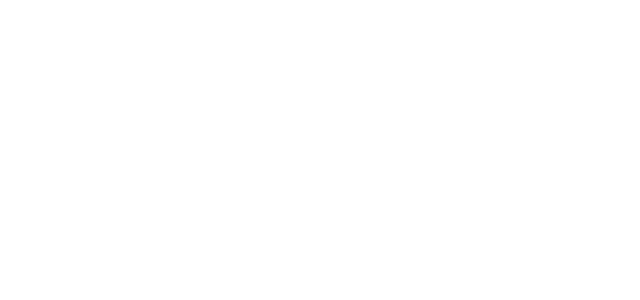
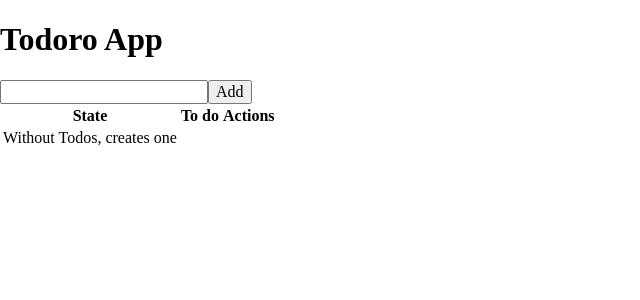
Before and after one commit to wenanoshe/night-todo-app, a React (Vite) app: page / in a window 1280 px wide. Shown: the top 300 px of the page, without its empty margins (0-640 px from the left). Built offline with nearby package versions, Linux system fonts and the light colour scheme.

Commit message:
Finished Functions and adding some dependencies - Create, delete, and deleted functions in local Storage - Added normalize and sass as dependencies

```diff
--- a/index.html
+++ b/index.html
@@ -4,7 +4,7 @@
     <meta charset="UTF-8" />
     <link rel="icon" type="image/svg+xml" href="/vite.svg" />
     <meta name="viewport" content="width=device-width, initial-scale=1.0" />
-    <title>Vite + React</title>
+    <title>Todo app</title>
   </head>
   <body>
     <div id="root"></div>
--- a/package.json
+++ b/package.json
@@ -9,8 +9,10 @@
     "preview": "vite preview --port 8080"
   },
   "dependencies": {
+    "normalize.css": "^8.0.1",
     "react": "^18.2.0",
-    "react-dom": "^18.2.0"
+    "react-dom": "^18.2.0",
+    "sass": "^1.54.8"
   },
   "devDependencies": {
     "@types/react": "^18.0.17",
--- a/src/App.jsx
+++ b/src/App.jsx
@@ -1,11 +1,12 @@
-import "./App.css";
+import "./App.scss";
 
-import Todo from "./components/Todo";
+import Todos from "./components/Todos";
 
 function App() {
   return (
     <>
-      <Todo />
+      <h1 className="appTitle">Todoro App</h1>
+      <Todos />
     </>
   );
 }
--- /dev/null
+++ b/src/components/EditItemForm.jsx
@@ -0,0 +1,27 @@
+import { useState } from "react";
+
+const EditItemForm = ({ body, onUpdate }) => {
+  const [newValue, setNewValue] = useState(body ?? "");
+
+  const handleClick = (e) => {
+    e.preventDefault();
+    if (newValue.length > 0) {
+      onUpdate(newValue);
+    } else alert("Why you need an empty value?");
+  };
+
+  return (
+    <form>
+      <input
+        type="text"
+        value={newValue}
+        onChange={(e) => setNewValue(e.target.value)}
+      />
+      <button type="submit" onClick={handleClick}>
+        Update
+      </button>
+    </form>
+  );
+};
+
+export default EditItemForm;
--- a/src/components/Todo.jsx
+++ /dev/null
@@ -1,5 +0,0 @@
-const Todo = () => {
-  return <div></div>;
-};
-
-export default Todo;
--- /dev/null
+++ b/src/components/TodoItem.jsx
@@ -0,0 +1,37 @@
+import { useState } from "react";
+import EditItemForm from "./EditItemForm";
+
+const TodoList = ({
+  item,
+  handleDeleteItem,
+  handleUpdate,
+  handleCompleted,
+}) => {
+  const [isEdit, setIsEdit] = useState(false);
+
+  const onUpdate = (newValue) => {
+    handleUpdate(item.id, newValue);
+    setIsEdit(false);
+  };
+
+  return isEdit ? (
+    <tr>
+      <td span="3">
+        <EditItemForm body={item.body} onUpdate={onUpdate} />
+      </td>
+    </tr>
+  ) : (
+    <tr>
+      <td>
+        <input type="checkbox" onChange={() => handleCompleted(item.id)} />
+      </td>
+      <td>{item.body}</td>
+      <td>
+        <button onClick={() => setIsEdit(true)}>Edit</button>
+        <button onClick={() => handleDeleteItem(item.id)}>Delete</button>
+      </td>
+    </tr>
+  );
+};
+
+export default TodoList;
--- /dev/null
+++ b/src/components/Todos.jsx
@@ -0,0 +1,97 @@
+import { useEffect, useState } from "react";
+import TodoItem from "./TodoItem";
+
+const initialTodos = JSON.parse(localStorage.getItem("todos")) || [];
+
+const Todos = () => {
+  const [todos, setTodos] = useState(initialTodos);
+  const [newTodoBody, setNewTodoBody] = useState("");
+
+  useEffect(() => {
+    localStorage.setItem("todos", JSON.stringify(todos));
+  }, [todos]);
+
+  const handleClick = (e) => {
+    e.preventDefault();
+
+    if (newTodoBody.length > 0) {
+      const todoCopy = [...todos];
+
+      const id = crypto.randomUUID();
+      const newItem = { id, body: newTodoBody, completed: false };
+      todoCopy.unshift(newItem);
+
+      setTodos(todoCopy);
+
+      setNewTodoBody("");
+    } else alert("Add some data");
+  };
+
+  const handleChange = (e) => {
+    setNewTodoBody(e.target.value);
+  };
+
+  const handleDeleteItem = (id) => {
+    const confirmDeletion = confirm("Are you sure that you want to delete it?");
+    if (confirmDeletion) {
+      const newTodo = todos.filter((item) => item.id !== id);
+      setTodos(newTodo);
+      return;
+    }
+    return;
+  };
+
+  const handleUpdate = (id, newValue) => {
+    const temp = [...todos];
+    const item = temp.find((item) => item.id === id);
+    item.body = newValue;
+    setTodos([...temp]);
+  };
+
+  const handleCompleted = (id) => {
+    const temp = [...todos];
+
+    const item = temp.find((item) => item.id === id);
+    item.completed = true;
+    setTodos(temp);
+  };
+
+  return (
+    <div>
+      <form>
+        <input type="text" onChange={handleChange} value={newTodoBody} />
+        <button type="submit" onClick={handleClick}>
+          Add
+        </button>
+      </form>
+      <table>
+        <thead>
+          <tr>
+            <th>State</th>
+            <th>To do</th>
+            <th>Actions</th>
+          </tr>
+        </thead>
+        <tbody>
+          {todos.length > 0 ? (
+            todos.map((item) => (
+              <TodoItem
+                item={item}
+                key={item.id}
+                handleDeleteItem={handleDeleteItem}
+                handleUpdate={handleUpdate}
+                handleCompleted={handleCompleted}
+              />
+            ))
+          ) : (
+            <tr>
+              <td span="3">Without Todos, creates one</td>
+            </tr>
+          )}
+        </tbody>
+      </table>
+    </div>
+  );
+};
+
+export default Todos;
--- a/src/main.jsx
+++ b/src/main.jsx
@@ -1,7 +1,9 @@
 import React from "react";
 import ReactDOM from "react-dom/client";
 import App from "./App";
-import "./main.css";
+
+import "normalize.css";
+import "./main.scss";
 
 ReactDOM.createRoot(document.getElementById("root")).render(
   <React.StrictMode>
--- /dev/null
+++ b/src/main.scss
@@ -0,0 +1,7 @@
+:root {
+  font-size: 10px;
+}
+
+body {
+  font-size: 1.6rem;
+}
```
Also changed, not shown: src/App.css (deleted), src/App.scss (added), src/main.css (deleted), 1 other file (tests, documents, lock files or other folders).
